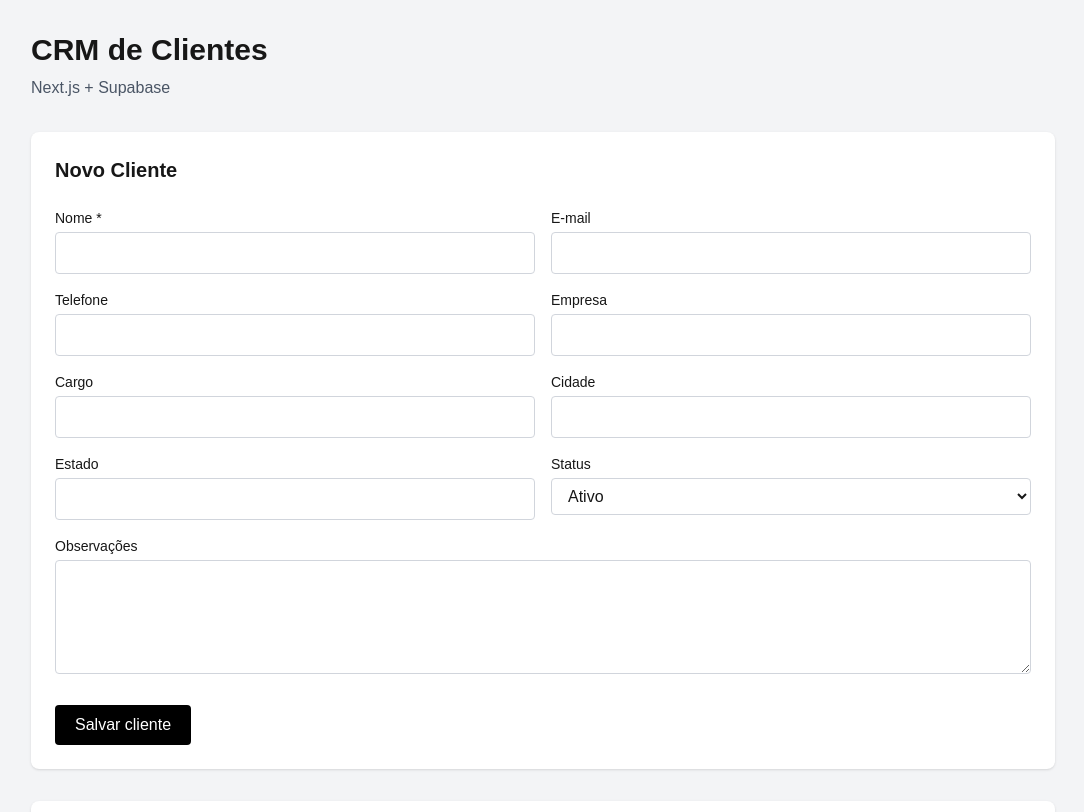
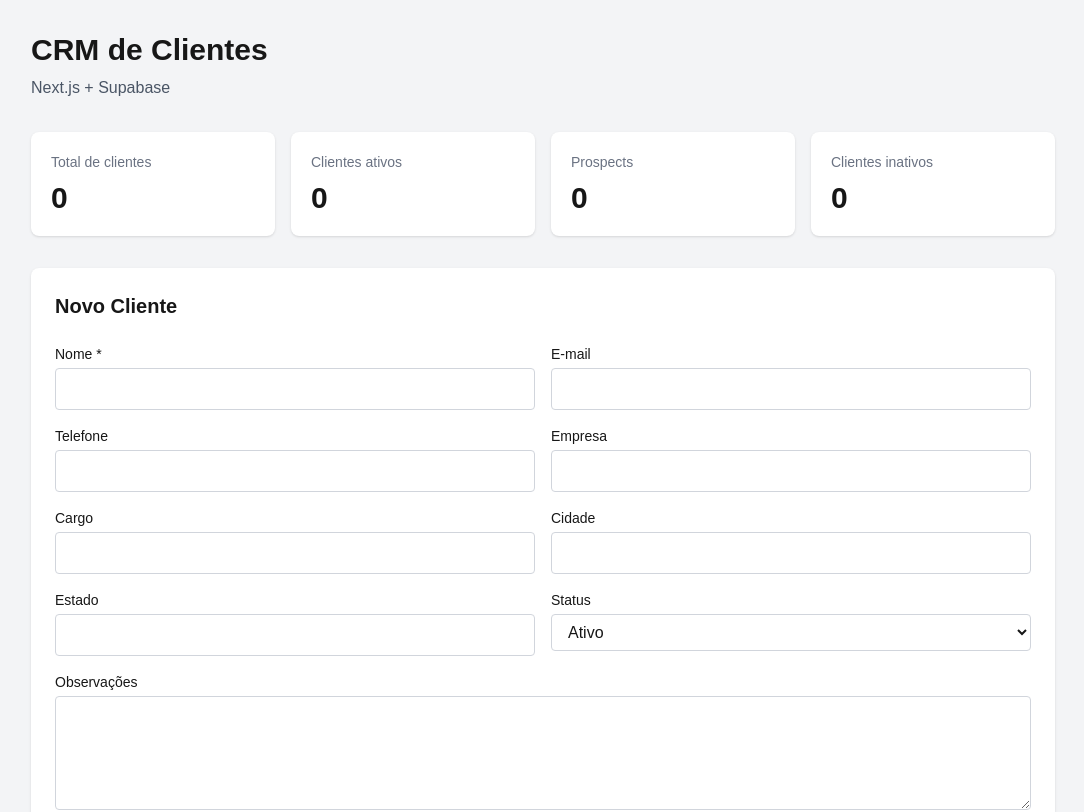
Before and after one commit to thomasbobadilla/crm-clientes-nextjs-supabase, a Next.js app: page / in a window 1280 px wide. Shown: the top 812 px of the page, without its empty margins (97-1181 px from the left). Built offline with nearby package versions, Linux system fonts and the light colour scheme; no server answers; the database is empty.

Commit message:
feat: add customer dashboard metrics

```diff
--- a/app/page.tsx
+++ b/app/page.tsx
@@ -1,5 +1,6 @@
 "use client";
 
+import ResumoClientes from "@/components/dashboard/ResumoClientes";
 import ListaClientes from "@/components/clientes/ListaClientes";
 import FormEditarCliente from "@/components/clientes/FormEditarCliente";
 import { useEffect, useState } from "react";
@@ -85,6 +86,8 @@ export default function Home() {
           Next.js + Supabase
         </p>
 
+        <ResumoClientes clientes={clientes} />
+
         {clienteEditando ? (
   <FormEditarCliente
     cliente={clienteEditando}
--- /dev/null
+++ b/components/dashboard/ResumoClientes.tsx
@@ -0,0 +1,62 @@
+type Cliente = {
+  id: number;
+  status: string | null;
+};
+
+type Props = {
+  clientes: Cliente[];
+};
+
+export default function ResumoClientes({ clientes }: Props) {
+  const total = clientes.length;
+
+  const ativos = clientes.filter(
+    (cliente) => cliente.status === "Ativo"
+  ).length;
+
+  const prospects = clientes.filter(
+    (cliente) => cliente.status === "Prospect"
+  ).length;
+
+  const inativos = clientes.filter(
+    (cliente) => cliente.status === "Inativo"
+  ).length;
+
+  const cards = [
+    {
+      titulo: "Total de clientes",
+      valor: total,
+    },
+    {
+      titulo: "Clientes ativos",
+      valor: ativos,
+    },
+    {
+      titulo: "Prospects",
+      valor: prospects,
+    },
+    {
+      titulo: "Clientes inativos",
+      valor: inativos,
+    },
+  ];
+
+  return (
+    <div className="mb-8 grid grid-cols-1 gap-4 sm:grid-cols-2 lg:grid-cols-4">
+      {cards.map((card) => (
+        <div
+          key={card.titulo}
+          className="rounded-lg bg-white p-5 shadow"
+        >
+          <p className="text-sm text-gray-500">
+            {card.titulo}
+          </p>
+
+          <p className="mt-2 text-3xl font-bold">
+            {card.valor}
+          </p>
+        </div>
+      ))}
+    </div>
+  );
+}
```
